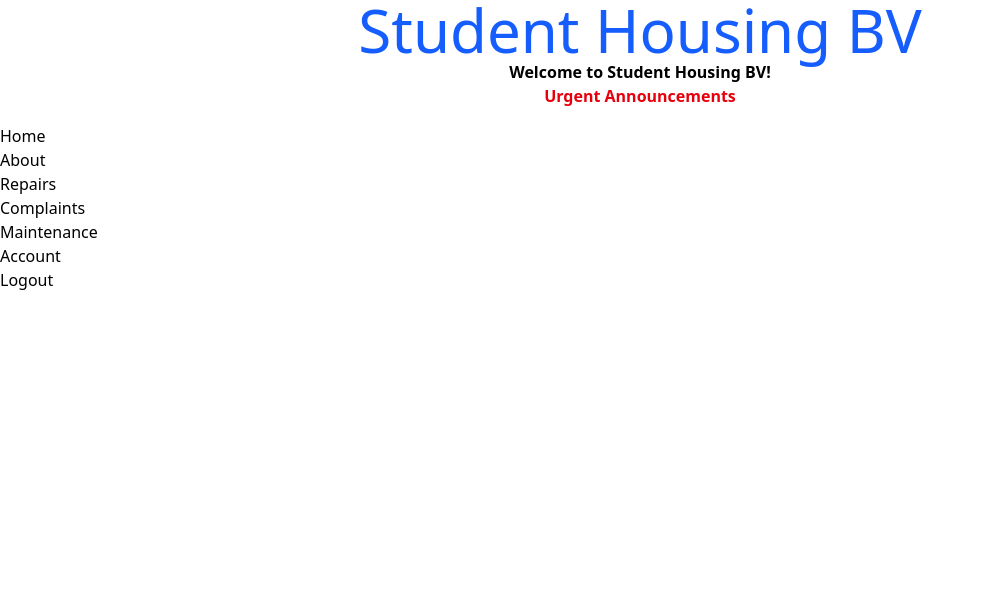
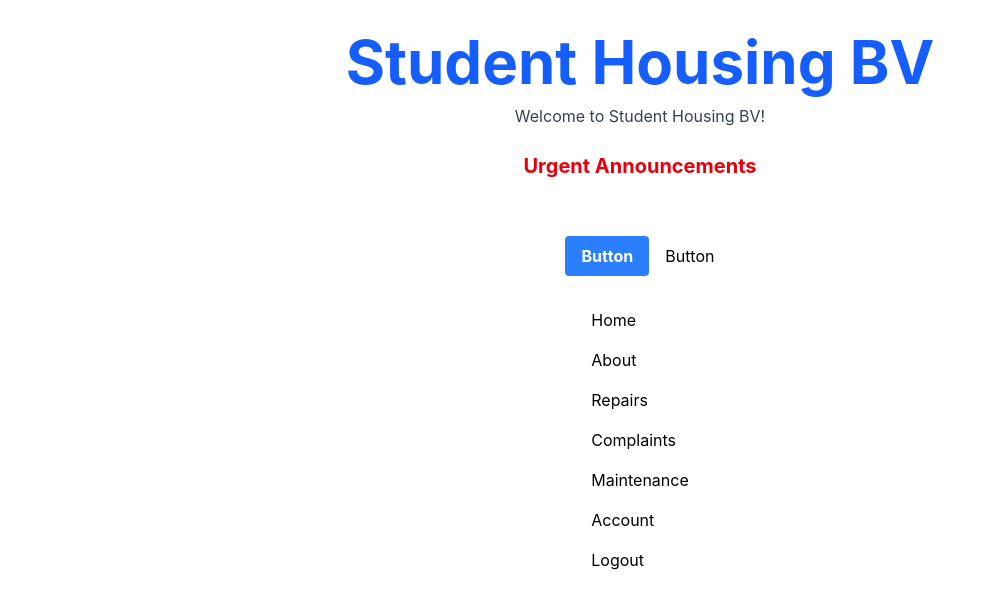
Before and after one commit to Ccreature09/challenge3-student-housing-bv-case, a Next.js app: page / in a window 1280 px wide. Shown: the top 608 px of the page, without its empty margins (0-995 px from the left). Built offline with nearby package versions, Linux system fonts and the light colour scheme.

Commit message:
Home page tests

```diff
--- a/app/page.tsx
+++ b/app/page.tsx
@@ -1,37 +1,74 @@
+
+import React from "react";
+import "./globals.css";
+
 export default function Page() {
   return (
-    <div>
-      <div className="text-center">
-        <p className="text-blue-600 text-6xl">Student Housing BV</p>
-        <strong><p>Welcome to Student Housing BV!</p></strong>
-        <p className="text-red-600 font-bold">Urgent Announcements</p>
+    <div className="min-h-screen">
+
+      {/* Header */}
+      <header className="text-center py-8">
+        <h1 className="text-blue-600 text-6xl font-bold">
+          Student Housing BV
+        </h1>
+
+        <p className="mt-3 text-gray-700">
+          Welcome to Student Housing BV!
+        </p>
+
+        <h2 className="text-red-600 font-bold text-xl mt-6">
+          Urgent Announcements
+        </h2>
+      </header>
+
+      {/* Buttons */}
+      <div className="flex gap-4 justify-center my-6">
+
+        <button className="bg-blue-500 hover:bg-blue-700 text-white font-bold py-2 px-4 rounded">
+          Button
+        </button>
+
+        <button className="btn btn-blue">
+          Button
+        </button>
+
       </div>
 
-      <nav className="flex flex-col gap-2 mt-4">
-        <ul>
+      {/* Navigation */}
+      <nav className="flex justify-center mt-8">
+        <ul className="flex flex-col gap-4">
+
           <li>
             <a href="/homepage">Home</a>
           </li>
+
           <li>
             <a href="/homepage/about">About</a>
           </li>
+
           <li>
             <a href="/homepage/repairs">Repairs</a>
           </li>
+
           <li>
             <a href="/homepage/complaints">Complaints</a>
           </li>
+
           <li>
             <a href="/homepage/maintenance">Maintenance</a>
           </li>
+
           <li>
             <a href="/homepage/account">Account</a>
           </li>
+
           <li>
             <a href="/homepage/Logout">Logout</a>
           </li>
+
         </ul>
       </nav>
+
     </div>
   );
 }
--- /dev/null
+++ b/app/postcss.config.mjs
@@ -0,0 +1,7 @@
+const config = {
+  plugins: {
+    "@tailwindcss/postcss": {},
+  },
+};
+
+export default config;
--- a/package.json
+++ b/package.json
@@ -9,7 +9,9 @@
     "lint": "eslint"
   },
   "dependencies": {
+    "@tailwindcss/postcss": "^4.3.5",
     "next": "^16.4.5",
+    "postcss": "^8.5.32",
     "react": "^19.3.1",
     "react-dom": "^19.3.1"
   },
@@ -20,7 +22,7 @@
     "@types/react-dom": "^19",
     "eslint": "^9",
     "eslint-config-next": "16.4.5",
-    "tailwindcss": "^4",
+    "tailwindcss": "^4.3.5",
     "typescript": "^5"
   }
 }
```
Also changed, not shown: 1 other file (tests, documents, lock files or other folders).
